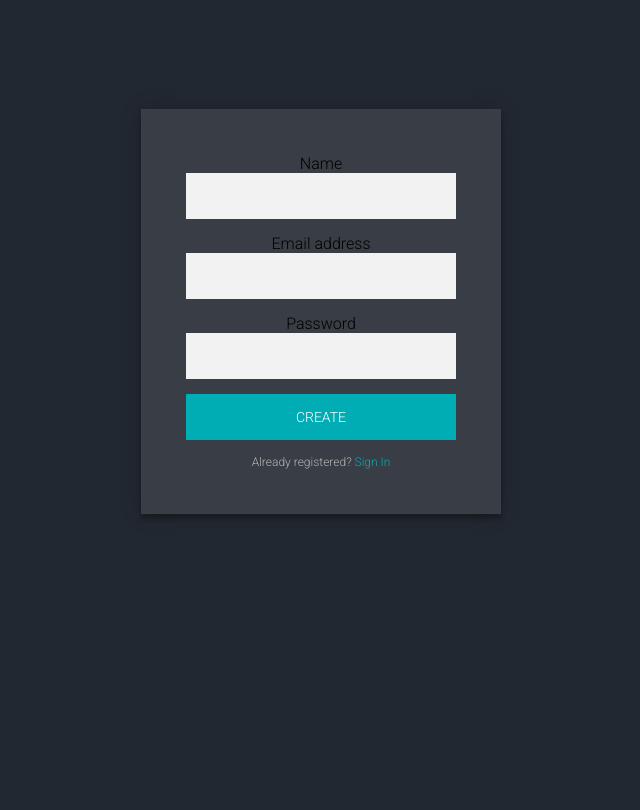
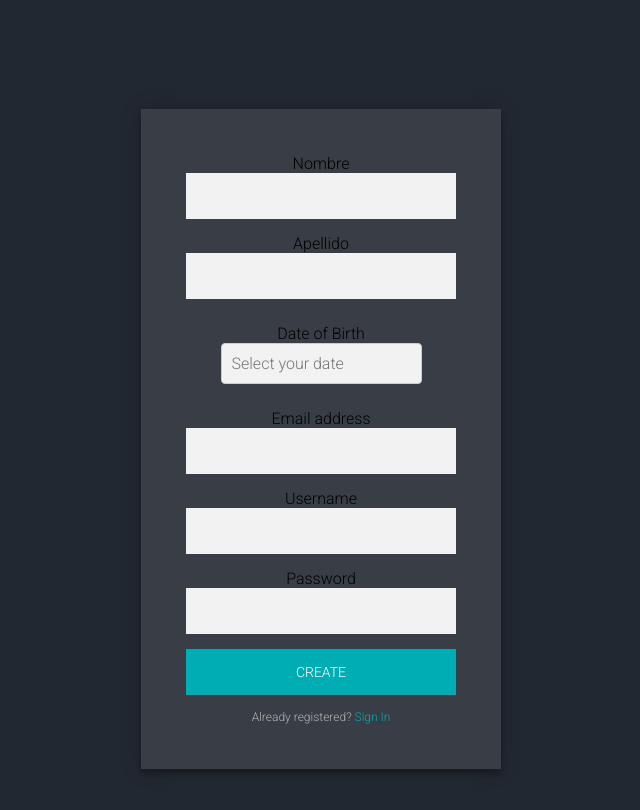
Before and after one commit to cjuarez2017159/FrontEnd_Bloomed, a React (Vite) app: page / in a window 1280 px wide. Both pictures are taken after a click on the link "Create an account". Shown: the top 810 px of the page, without its empty margins (319-959 px from the left). Built offline with nearby package versions, Linux system fonts and the light colour scheme.

Commit message:
Se casi termina register

```diff
--- a/package.json
+++ b/package.json
@@ -13,6 +13,7 @@
     "axios": "^1.7.2",
     "bootstrap": "^5.3.3",
     "react": "^18.2.0",
+    "react-datepicker": "^7.3.0",
     "react-dom": "^18.2.0",
     "react-hot-toast": "^2.4.1",
     "react-router-dom": "^6.23.1"
--- a/src/App.jsx
+++ b/src/App.jsx
@@ -1,6 +1,8 @@
 import { useRoutes } from "react-router-dom"
 import routes from './routes.jsx'
 import { Toaster } from "react-hot-toast";
+import 'react-datepicker/dist/react-datepicker.css';
+
 
 export const App = () => {
   let element = useRoutes(routes);
--- /dev/null
+++ b/src/components/DatePickerField.jsx
@@ -0,0 +1,23 @@
+import React from 'react';
+import DatePicker from 'react-datepicker';
+import 'react-datepicker/dist/react-datepicker.css';
+
+const DatePickerField = ({ selectedDate, onDateChange, label }) => {
+  return (
+    <div className="date-picker-field">
+      <label>{label}</label>
+      <DatePicker
+        selected={selectedDate}
+        onChange={onDateChange}
+        dateFormat="yyyy/MM/dd"
+        placeholderText="Select your date"
+        className="form-control"
+        showMonthDropdown
+        showYearDropdown
+        dropdownMode="select"
+      />
+    </div>
+  );
+};
+
+export default DatePickerField;
--- a/src/components/Login.css
+++ b/src/components/Login.css
@@ -58,3 +58,79 @@ body {
   -webkit-font-smoothing: antialiased;
   -moz-osx-font-smoothing: grayscale;
 }
+
+/* Estilos generales del contenedor del DatePicker */
+.date-picker-field {
+  margin: 10px 0;
+}
+
+/* Estilos para el campo de entrada del DatePicker */
+.date-picker-field .form-control {
+  width: 100%;
+  padding: 10px;
+  border: 1px solid #ccc;
+  border-radius: 4px;
+  font-size: 16px;
+  box-sizing: border-box;
+}
+
+/* Estilos para el campo de entrada cuando está enfocado */
+.date-picker-field .form-control:focus {
+  border-color: #00ADB5;
+  outline: none;
+}
+
+/* Estilos del calendario del DatePicker */
+.react-datepicker__triangle {
+  display: none; /* Oculta el triángulo que apunta hacia el campo de entrada */
+}
+
+.react-datepicker {
+  font-family: "Roboto", sans-serif;
+  border: 1px solid #ccc;
+  border-radius: 4px;
+}
+
+.react-datepicker__header {
+  background-color: #00ADB5;
+  color: #FFFFFF;
+  border: none;
+  padding: 10px;
+}
+
+.react-datepicker__current-month {
+  font-size: 16px; /* Tamaño del texto del mes actual */
+  font-weight: bold;
+}
+
+.react-datepicker__day-name {
+  font-size: 14px; /* Tamaño del texto de los nombres de los días */
+  font-weight: bold;
+}
+
+.react-datepicker__day {
+  font-size: 14px; /* Tamaño del texto de los días */
+  line-height: 1.5; /* Altura de línea para mejorar la legibilidad */
+}
+
+.react-datepicker__day--selected {
+  background-color: #00ADB5; /* Color de fondo para el día seleccionado */
+  color: #FFFFFF; /* Color del texto del día seleccionado */
+}
+
+.react-datepicker__day--keyboard-selected {
+  background-color: #007bff; /* Color de fondo para el día seleccionado con teclado */
+  color: #FFFFFF; /* Color del texto del día seleccionado con teclado */
+}
+
+.react-datepicker__day--disabled {
+  color: #CCCCCC; /* Color para los días deshabilitados */
+}
+
+.react-datepicker__month-container {
+  border-radius: 4px;
+}
+
+.react-datepicker__input-container {
+  display: block;
+}
--- a/src/components/Login.jsx
+++ b/src/components/Login.jsx
@@ -1,11 +1,15 @@
 import React, { useState } from 'react';
 import { Input } from "./Input";
 import { useLogin } from "../shared/hooks";
+import { useRegister } from '../shared/hooks';
+import DatePickerField from './DatePickerField';
+import 'react-datepicker/dist/react-datepicker.css';
 import './Login.css';
 
 export const Login = ({ switchAuthHandler }) => {
   const { login, isLoading } = useLogin();
   const [isLogin, setIsLogin] = useState(true);
+  const { register, isLoading: isRegisterLoading } = useRegister();
   const [formState, setFormState] = useState({
     username: {
       value: "",
@@ -17,13 +21,23 @@ export const Login = ({ switchAuthHandler }) => {
       isValid: false,
       showError: false,
     },
-    name: {
+    nombre: {
+      value: "",
+      isValid: false,
+      showError: false,
+    },
+    apellido: {
       value: "",
       isValid: false,
       showError: false,
     },
     email: {
       value: "",
+      isValid: false,
+      showError: false,
+    },
+    fechaNacimiento: {
+      value: null,
       isValid: false,
       showError: false,
     },
@@ -53,11 +67,14 @@ export const Login = ({ switchAuthHandler }) => {
       case "password":
         isValid = value.length >= 6;
         break;
-      case "name":
+      case "nombre":
         isValid = value.trim() !== "";
         break;
       case "email":
         isValid = value.includes("@");
+        break;
+      case "apellido":
+        isValid = value.trim() !== "";
         break;
       default:
         break;
@@ -74,16 +91,43 @@ export const Login = ({ switchAuthHandler }) => {
 
   const handleLogin = async (event) => {
     event.preventDefault();
-    console.log('Username:', formState.username.value);
-    console.log('Password:', formState.password.value);
-    const response = await login(formState.username.value, formState.password.value);
-    console.log('Login response:', response);
+    login(formState.username.value, formState.password.value);
   };
 
-  const handleRegister = (event) => {
+  const handleDateChange = (date) => {
+    setFormState((prevState) => ({
+      ...prevState,
+      fechaNacimiento: { value: date, isValid: date !== null, showError: date === null },
+    }));
+  };
+
+
+  const handleRegister = async (event) => {
     event.preventDefault();
-    // Handle registration logic here
+
+    const day = formState.fechaNacimiento.value ? formState.fechaNacimiento.value.getDate().toString().padStart(2, '0') : '';
+    const month = formState.fechaNacimiento.value ? (formState.fechaNacimiento.value.getMonth() + 1).toString().padStart(2, '0') : '';
+    const year = formState.fechaNacimiento.value ? formState.fechaNacimiento.value.getFullYear() : '';
+    const formattedDate = `${day}/${month}/${year}`;
+
+    console.log('Submitting registration form with the following data:');
+    console.log('Email:', formState.email.value);
+    console.log('Password:', formState.password.value);
+    console.log('Username:', formState.username.value);
+    console.log('Nombre:', formState.nombre.value);
+    console.log('Apellido:', formState.apellido.value);
+    console.log('Fecha de Nacimiento:', formattedDate);
+
+    await register(
+      formState.email.value,
+      formState.password.value,
+      formState.username.value,
+      formState.nombre.value,
+      formState.apellido.value,
+      formattedDate  // Usa formattedDate aquí
+    );
   };
+
 
   return (
     <div className="login-page">
@@ -123,15 +167,31 @@ export const Login = ({ switchAuthHandler }) => {
         ) : (
           <form className="register-form" onSubmit={handleRegister}>
             <Input
-              field="name"
-              label="Name"
-              value={formState.name.value}
+              field="nombre"
+              label="Nombre"
+              value={formState.nombre.value}
               onChangeHandler={handleInputValueChange}
               type="text"
               onBlurHandler={handleInputValidationOnBlur}
-              showErrorMessage={formState.name.showError}
+              showErrorMessage={formState.nombre.showError}
               validationMessage="Name cannot be empty."
             />
+            <Input
+              field="apellido"
+              label="Apellido"
+              value={formState.apellido.value}
+              onChangeHandler={handleInputValueChange}
+              type="text"
+              onBlurHandler={handleInputValidationOnBlur}
+              showErrorMessage={formState.apellido.showError}
+              validationMessage="Last Name cannot be empty."
+            />
+            <DatePickerField
+              selectedDate={formState.fechaNacimiento.value}
+              onDateChange={handleDateChange}
+              label="Date of Birth"
+            />
+            {formState.fechaNacimiento.showError && <p className="error-message">Date of Birth is required.</p>}
             <Input
               field="email"
               label="Email address"
@@ -143,6 +203,16 @@ export const Login = ({ switchAuthHandler }) => {
               validationMessage="Please enter a valid email address."
             />
             <Input
+              field="username"
+              label="Username"
+              value={formState.username.value}
+              onChangeHandler={handleInputValueChange}
+              type="text"
+              onBlurHandler={handleInputValidationOnBlur}
+              showErrorMessage={formState.username.showError}
+              validationMessage="Username cannot be empty."
+            />
+            <Input
               field="password"
               label="Password"
               value={formState.password.value}
@@ -152,8 +222,8 @@ export const Login = ({ switchAuthHandler }) => {
               showErrorMessage={formState.password.showError}
               validationMessage="Password should be at least 6 characters."
             />
-            <button type="submit" disabled={isLoading}>
-              Create
+            <button type="submit" disabled={isRegisterLoading}>
+              {isRegisterLoading ? 'Creating account...' : 'Create'}
             </button>
             <p className="message">
               Already registered?{' '}
--- a/src/main.jsx
+++ b/src/main.jsx
@@ -2,6 +2,8 @@ import React from 'react'
 import ReactDOM from 'react-dom/client'
 import { BrowserRouter } from 'react-router-dom'
 import { App } from './App.jsx'
+import 'react-datepicker/dist/react-datepicker.css';
+
 
 // import './index.css'
 import { Login } from './components/Login.jsx'
--- a/src/service/api.jsx
+++ b/src/service/api.jsx
@@ -26,7 +26,6 @@ apiClient.interceptors.request.use(
 
 export const login = async (data) => {
     try {
-        console.log('Sending data:', data); // Verifica los datos que se envían
         const response = await apiClient.post('/auth/login', data);
         return response;
     } catch (e) {
@@ -37,3 +36,14 @@ export const login = async (data) => {
         };
     }
 };
+
+export const register = async (data) => {
+    try {
+        return await apiClient.post('/user/register', data);
+    } catch (error) {
+        return {
+            error: true,
+            e: error
+        };
+    }
+};
--- a/src/shared/hooks/index.js
+++ b/src/shared/hooks/index.js
@@ -1 +1,2 @@
 export { useLogin } from "./useLogin.jsx";
+export { useRegister } from "./useRegister.jsx"
--- a/src/shared/hooks/useLogin.jsx
+++ b/src/shared/hooks/useLogin.jsx
@@ -17,7 +17,6 @@ export const useLogin = () => {
 
         setIsLoading(false);
 
-        console.log('Login response:', response);
 
         if (response.error) {
             return toast.error(
@@ -27,14 +26,13 @@ export const useLogin = () => {
 
         const { userDetails } = response.data;
 
-        console.log('User details:', userDetails);
 
         localStorage.setItem('user', JSON.stringify(userDetails));
 
         if (userDetails.role === 'admin') {
             navigate('/main');
         } else {
-            navigate('/register');
+            navigate('/xd');
         }
     };
 
```
Also changed, not shown: src/shared/hooks/useRegister.jsx (added, +51 -0 lines), 1 other file (tests, documents, lock files or other folders).
